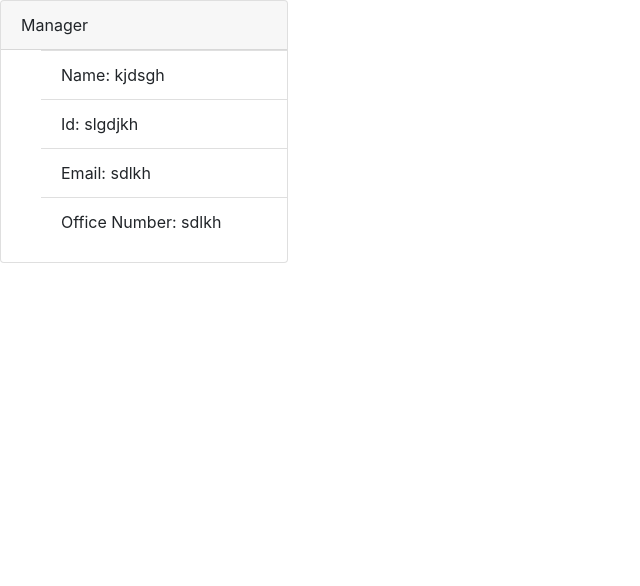
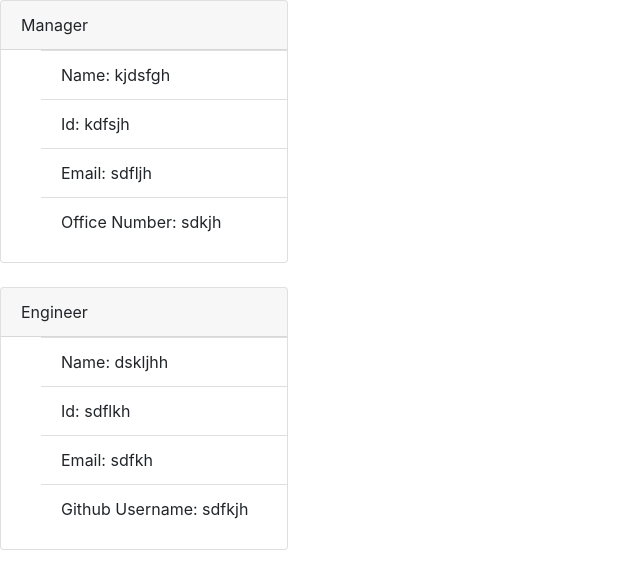
Before and after one commit to Jesse3421/OOP-Challenge, a website: page Results/employeeList.html in a window 1280 px wide. Shown: the whole page, without its empty margins (0-640 px from the left). Drawn offline with nearby package versions, Linux system fonts and the light colour scheme.

Commit message:
troubleshooting render html

```diff
--- a/Results/employeeList.html
+++ b/Results/employeeList.html
@@ -13,13 +13,26 @@
         <div class="card" style="width: 18rem;">
          <div class="card-header">Manager</div>
          <ul class="list group list-group-flush">
-         <li class="list-group-item"> Name: kjdsgh </li>
-         <li class="list-group-item"> Id: slgdjkh </li>
-         <li class="list-group-item"> Email: sdlkh </li>
-         <li class="list-group-item"> Office Number: sdlkh </li>
+         <li class="list-group-item"> Name: kjdsfgh </li>
+         <li class="list-group-item"> Id: kdfsjh </li>
+         <li class="list-group-item"> Email: sdfljh </li>
+         <li class="list-group-item"> Office Number: sdkjh </li>
          </ul>
          </div>
+         <br>
          </div>
+         <div class="card" style="width: 18rem;">
+        <div class="card-header">Engineer</div>
+        <ul class="list group list-group-flush">
+        <li class="list-group-item"> Name: dskljhh </li>
+        <li class="list-group-item"> Id: sdflkh </li>
+        <li class="list-group-item"> Email: sdfkh </li>
+        <li class="list-group-item"> Github Username: sdfkjh </li>
+        </ul>
+        </div>
+        <br>
+        </div>
+
         </div>
     </body>
     </html>
--- a/index.js
+++ b/index.js
@@ -137,7 +137,7 @@ managerPrompt()
         .then(writeFile)
     })
 
-function writeFile(employeeArr) {
+function writeFile() {
        const pageHTML = buildTeam(employeeArr)
        fs.writeFileSync(outputPath, pageHTML, "utf-8");
 }
```
Also changed, not shown: template.js (+10 -4 lines).
